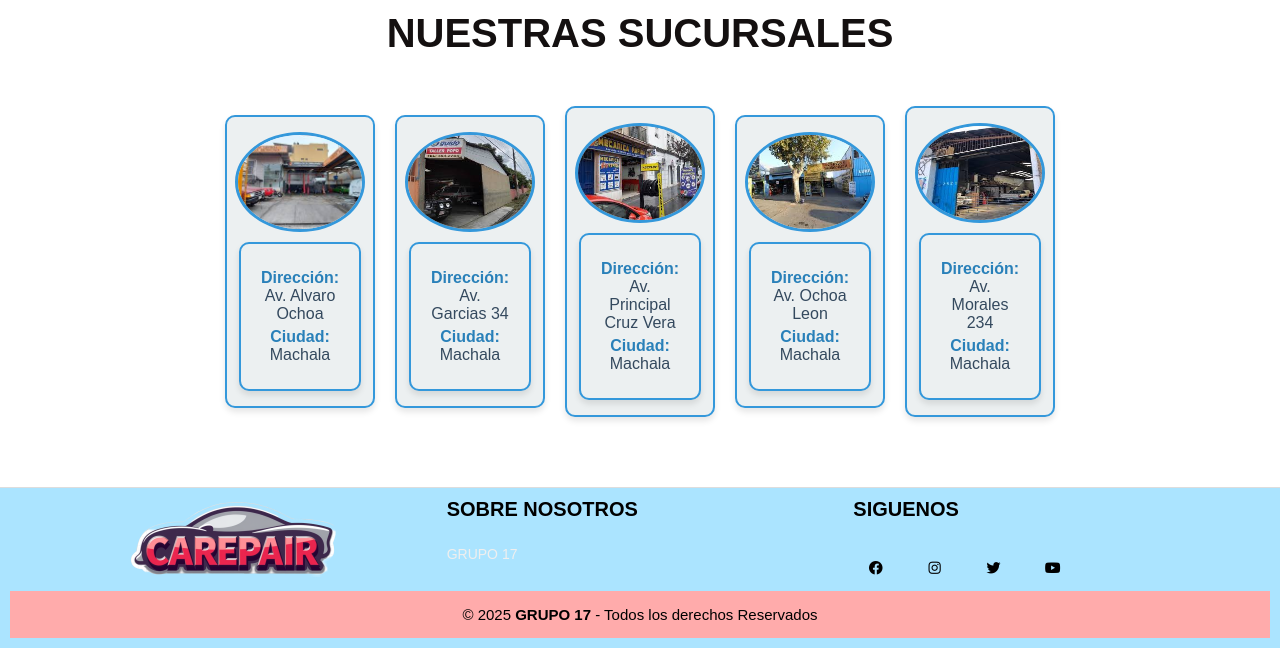
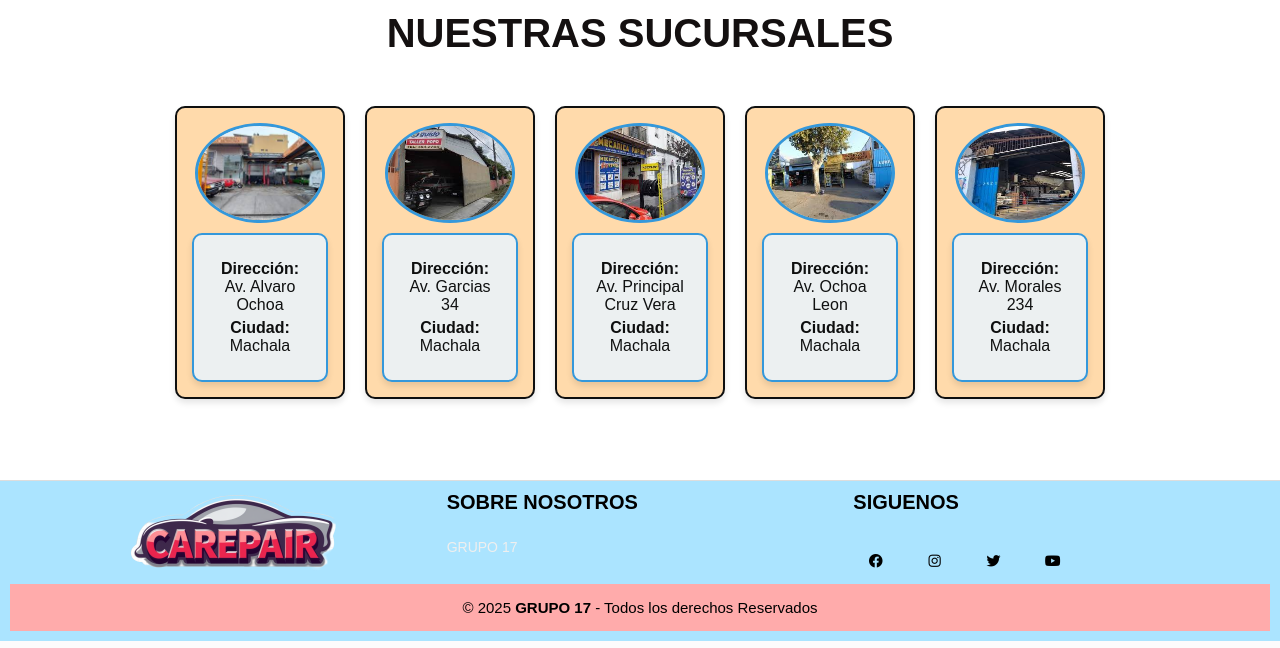
Before and after one commit to mindbrand729/DAW-Trabajo_Practico_Experimental_1, a Flask app: page /sucursales in a window 1280 px wide. Shown: the part 159-807 px from the top of the page. Run offline with Flask 3, Linux system fonts and the light colour scheme; some libraries are stand-ins or nearby versions.

Commit message:
Colores y tamaños

```diff
--- a/Sitio_Web_Taller_mecanico/static/css/sucursal.css
+++ b/Sitio_Web_Taller_mecanico/static/css/sucursal.css
@@ -23,12 +23,12 @@
   display: flex;
   flex-direction: column;
   align-items: center;
-  max-width: 150px;
+  max-width: 170px;
   text-align: center;
-  border: 2px solid #3498db;
+  border: 2px solid #0e0f0f;
   border-radius: 10px;
   padding: 15px;
-  background-color: #ecf0f1;
+  background-color: #FFDAAB;
   box-shadow: 0 4px 6px rgba(0, 0, 0, 0.1);
 }
 
@@ -66,9 +66,9 @@
 .sucursal-info p {
   margin: 5px 0;
   font-size: 1rem;
-  color: #34495e;
+  color: #101111;
 }
 
 .sucursal-info strong {
-  color: #2980b9;
+  color: #0e0f0f;
 }
```
